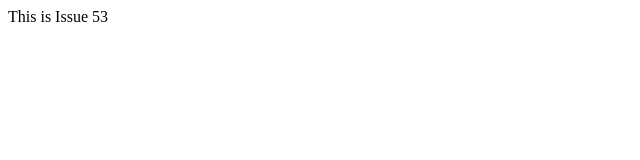
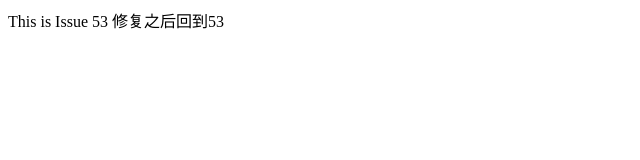
Before and after one commit to a1660/May21, a plain HTML site: page index.html in a window 1280 px wide. Shown: the whole page, without its empty margins (0-640 px from the left). Drawn offline with Linux system fonts and the light colour scheme.

```diff
--- a/index.html
+++ b/index.html
@@ -1 +1,2 @@
 <html>This is Issue 53<html>
+修复之后回到53
```
